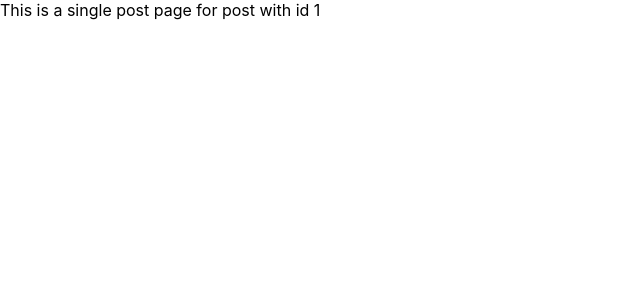
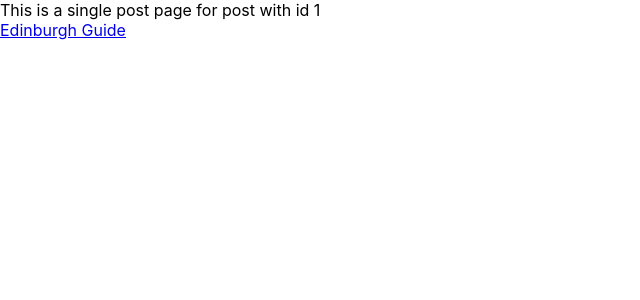
Before and after one commit to emiliagorska/blog-frontend, a React (Create React App) app: page /blog/1 in a window 1280 px wide. Shown: the top 300 px of the page, without its empty margins (0-640 px from the left). Built offline with nearby package versions, Linux system fonts and the light colour scheme.

Commit message:
Outlined structure of the page in a comment

```diff
--- a/src/components/Post.js
+++ b/src/components/Post.js
@@ -4,7 +4,19 @@ import { useParams } from "react-router-dom";
 function Post({ postid }) {
   let params = useParams();
 
-  return <div>This is a single post page for post with id {params.id}</div>;
+  return (
+    <>
+      <div>This is a single post page for post with id {params.id}</div>
+      <div>
+        <a href="/">Edinburgh Guide</a>
+      </div>
+    </>
+  );
+  // Header - with name of the blog on the left and expandable bar on the right
+  // Image
+  // Title
+  // Content
+  //Footer - perhaps with 'leave a comment' section
 }
 
 export default Post;
```
